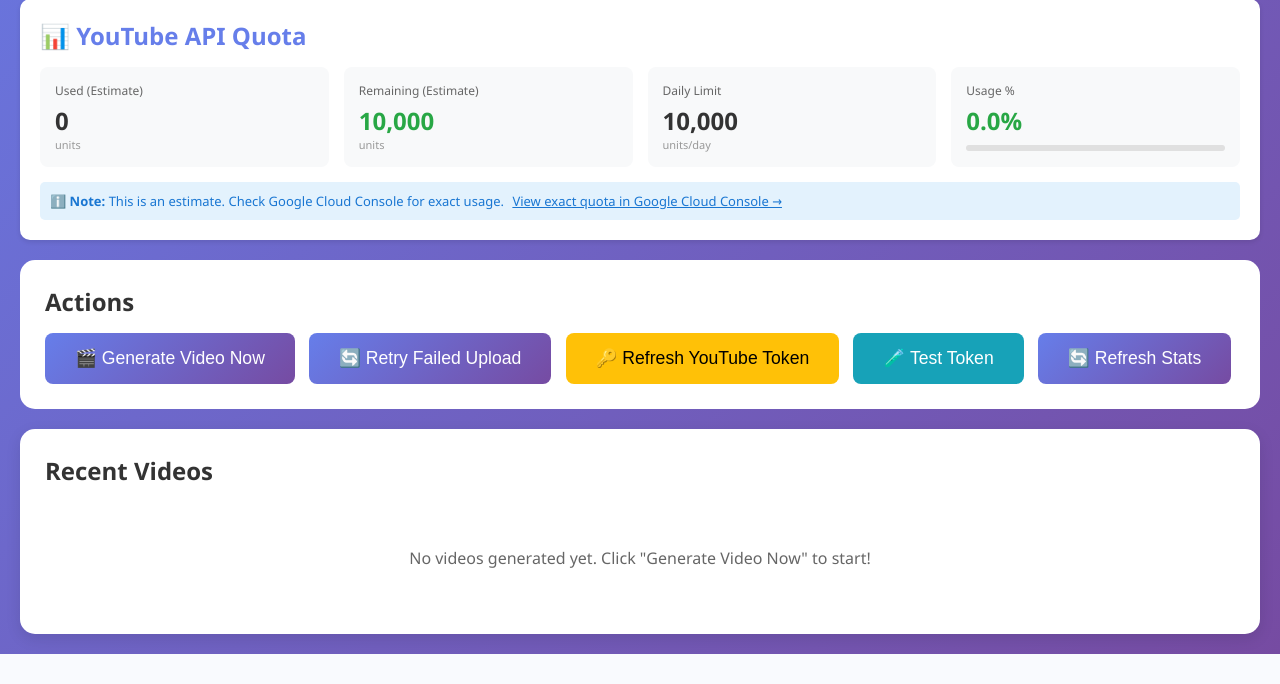
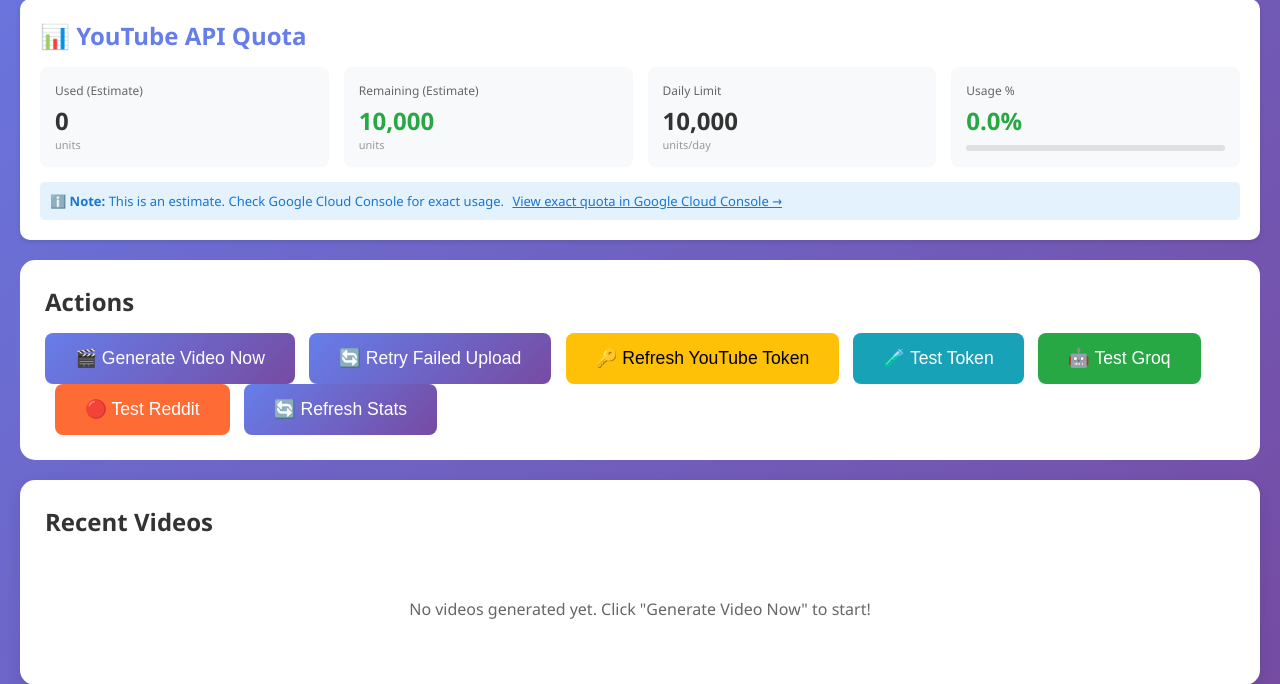
Before and after one commit to asaadbalum2/youtube-shorts-generator, a FastAPI app: page / in a window 1280 px wide. Shown: the part 498-1182 px from the top of the page. Before the commit the page ends 1152 px from the top, so only its background shows below. Run offline with FastAPI, Linux system fonts and the light colour scheme; data that the repository does not hold is empty.

Commit message:
Fix import error, set default email, add API test buttons

```diff
--- a/core/config.py
+++ b/core/config.py
@@ -31,7 +31,7 @@ class Config:
     # Email Reporting
     EMAIL_ADDRESS = os.getenv("EMAIL_ADDRESS", "")
     EMAIL_PASSWORD = os.getenv("EMAIL_PASSWORD", "")  # App password if Gmail
-    REPORT_RECIPIENT = os.getenv("REPORT_RECIPIENT", EMAIL_ADDRESS)
+    REPORT_RECIPIENT = os.getenv("REPORT_RECIPIENT", "asaadbalum2@gmail.com")
 
     # Video Settings
     MAX_TOPICS_TO_ANALYZE = 20
--- a/core/notifications.py
+++ b/core/notifications.py
@@ -4,8 +4,8 @@ Handles token expiry warnings, viral video alerts, and quota notifications
 """
 import os
 import smtplib
-from email.mime.text import MimeText
-from email.mime.multipart import MimeMultipart
+from email.mime.text import MIMEText
+from email.mime.multipart import MIMEMultipart
 from datetime import datetime, timedelta
 from typing import Dict, List
 from core.config import Config
--- a/web/templates/dashboard.html
+++ b/web/templates/dashboard.html
@@ -329,6 +329,12 @@
             <button class="btn" onclick="testToken()" style="margin-left: 10px; background: #17a2b8; color: #fff;">
                 🧪 Test Token
             </button>
+            <button class="btn" onclick="testGroq()" style="margin-left: 10px; background: #28a745; color: #fff;">
+                🤖 Test Groq
+            </button>
+            <button class="btn" onclick="testReddit()" style="margin-left: 10px; background: #ff6b35; color: #fff;">
+                🔴 Test Reddit
+            </button>
             <button class="btn" onclick="refreshStats()" style="margin-left: 10px;">
                 🔄 Refresh Stats
             </button>
@@ -482,6 +488,54 @@
             }
         }
 
+        async function testGroq() {
+            const btn = event.target;
+            btn.disabled = true;
+            btn.textContent = '🤖 Testing...';
+
+            try {
+                const response = await fetch('/api/test-groq', {
+                    method: 'POST'
+                });
+                const data = await response.json();
+
+                if (data.success) {
+                    alert(`✅ Groq API is working!\n\nResponse: ${data.response}\n\nCost: Free (no quota)`);
+                } else {
+                    alert(`❌ Groq test failed!\n\nError: ${data.error}`);
+                }
+            } catch (error) {
+                alert('❌ Error testing Groq: ' + error.message);
+            } finally {
+                btn.disabled = false;
+                btn.textContent = '🤖 Test Groq';
+            }
+        }
+
+        async function testReddit() {
+            const btn = event.target;
+            btn.disabled = true;
+            btn.textContent = '🔴 Testing...';
+
+            try {
+                const response = await fetch('/api/test-reddit', {
+                    method: 'POST'
+                });
+                const data = await response.json();
+
+                if (data.success) {
+                    alert(`✅ Reddit API is working!\n\nFound ${data.posts_found} posts\nSubreddit: ${data.subreddit}\n\nCost: Free (no quota)`);
+                } else {
+                    alert(`❌ Reddit test failed!\n\nError: ${data.error}`);
+                }
+            } catch (error) {
+                alert('❌ Error testing Reddit: ' + error.message);
+            } finally {
+                btn.disabled = false;
+                btn.textContent = '🔴 Test Reddit';
+            }
+        }
+
         // Auto-refresh stats every 30 seconds
         setInterval(refreshStats, 30000);
     </script>
--- a/web/web_ui.py
+++ b/web/web_ui.py
@@ -210,6 +210,70 @@ async def test_token():
             "error": f"Error testing token: {str(e)}"
         }
 
+@app.post("/api/test-groq")
+async def test_groq():
+    """Test Groq API connection"""
+    try:
+        from core.content_generator import ContentGenerator
+
+        print("🤖 Testing Groq API connection...")
+        generator = ContentGenerator()
+
+        # Test with a simple prompt
+        test_prompt = "Write a short sentence about cats."
+        response = generator.generate_content(test_prompt, max_tokens=50)
+
+        if response and len(response.strip()) > 0:
+            return {
+                "success": True,
+                "response": response.strip()[:100] + "..." if len(response) > 100 else response.strip(),
+                "message": "Groq API is working correctly"
+            }
+        else:
+            return {
+                "success": False,
+                "error": "Empty response from Groq API"
+            }
+
+    except Exception as e:
+        return {
+            "success": False,
+            "error": f"Error testing Groq API: {str(e)}"
+        }
+
+@app.post("/api/test-reddit")
+async def test_reddit():
+    """Test Reddit API connection"""
+    try:
+        from core.topic_discovery import TopicDiscoveryAgent
+
+        print("🔴 Testing Reddit API connection...")
+        discoverer = TopicDiscoveryAgent()
+
+        # Test with a simple subreddit search
+        test_subreddit = "AskReddit"
+        posts = discoverer.get_trending_posts(test_subreddit, limit=3)
+
+        if posts and len(posts) > 0:
+            return {
+                "success": True,
+                "posts_found": len(posts),
+                "subreddit": test_subreddit,
+                "sample_titles": [post.get('title', 'No title')[:50] + "..." for post in posts[:2]],
+                "message": "Reddit API is working correctly"
+            }
+        else:
+            return {
+                "success": False,
+                "error": "No posts found or API connection failed"
+            }
+
+    except Exception as e:
+        return {
+            "success": False,
+            "error": f"Error testing Reddit API: {str(e)}"
+        }
+
 @app.get("/api/health")
 async def health():
     """Health check endpoint"""
```
